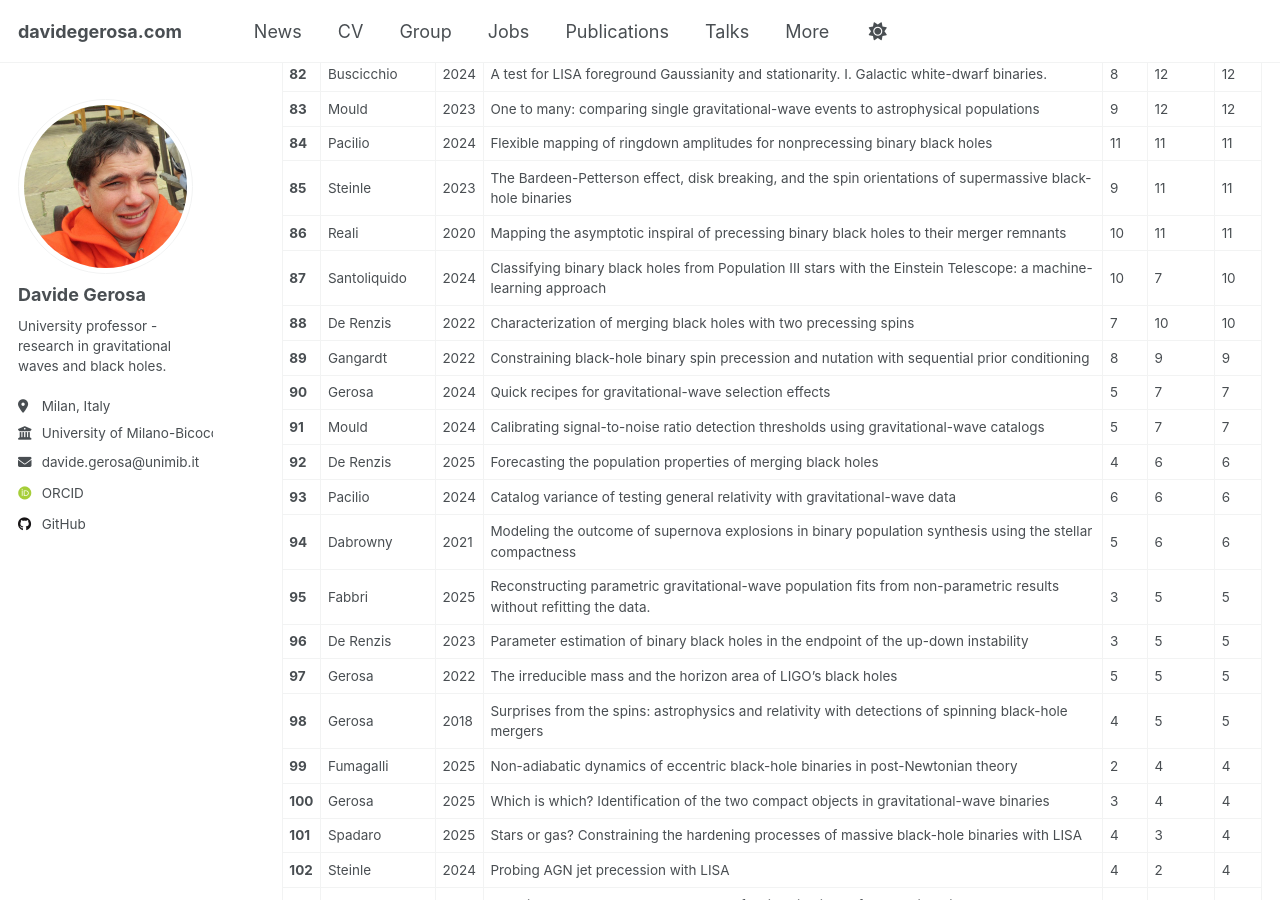
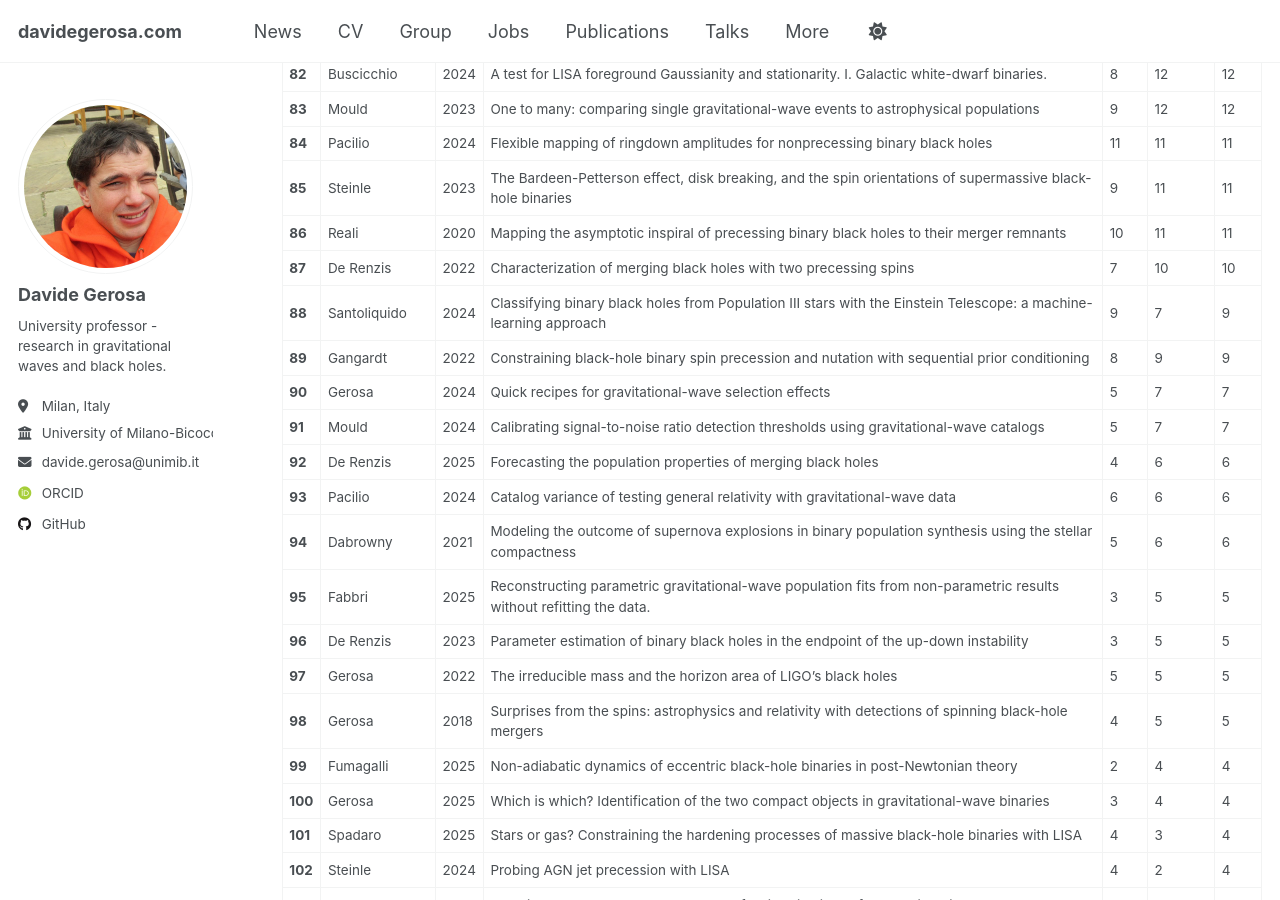
Before and after one commit to dgerosa/website, a Jekyll site: the page built from _pages/citations.md, in a window 1280 px wide and 900 px high, scrolled down 3794 px. Built offline with Jekyll 4.4.1, drawn with Linux system fonts in a browser that asks for light colours; some web fonts are replaced; some of the changed text lies outside the part shown.

Commit message:
updated from dgerosa/cv

```diff
--- a/_pages/_citations.md
+++ b/_pages/_citations.md
@@ -95,8 +95,8 @@
 | **84** | Pacilio | 2024 | Flexible mapping of ringdown amplitudes for nonprecessing binary black holes | 11 | 11 | 11 |
 | **85** | Steinle | 2023 | The Bardeen-Petterson effect, disk breaking, and the spin orientations of supermassive black-hole binaries | 9 | 11 | 11 |
 | **86** | Reali | 2020 | Mapping the asymptotic inspiral of precessing binary black holes to their merger remnants | 10 | 11 | 11 |
-| **87** | Santoliquido | 2024 | Classifying binary black holes from Population III stars with the Einstein Telescope: a machine-learning approach | 10 | 7 | 10 |
-| **88** | De Renzis | 2022 | Characterization of merging black holes with two precessing spins | 7 | 10 | 10 |
+| **87** | De Renzis | 2022 | Characterization of merging black holes with two precessing spins | 7 | 10 | 10 |
+| **88** | Santoliquido | 2024 | Classifying binary black holes from Population III stars with the Einstein Telescope: a machine-learning approach | 9 | 7 | 9 |
 | **89** | Gangardt | 2022 | Constraining black-hole binary spin precession and nutation with sequential prior conditioning | 8 | 9 | 9 |
 | **90** | Gerosa | 2024 | Quick recipes for gravitational-wave selection effects | 5 | 7 | 7 |
 | **91** | Mould | 2024 | Calibrating signal-to-noise ratio detection thresholds using gravitational-wave catalogs | 5 | 7 | 7 |
@@ -160,20 +160,20 @@
 | A&A | 4 |
 | APJ | 3 |
 | LRR | 2 |
+| PhD thesis | 1 |
+| CURJ | 1 |
+| Moriond | 1 |
+| PRR | 1 |
+| Symmetry | 1 |
+| iScience | 1 |
+| Lincei | 1 |
 | JOSS | 1 |
-| CURJ | 1 |
-| Lincei | 1 |
-| NatAstro | 1 |
-| iScience | 1 |
+| AaSSP | 1 |
 | GRG | 1 |
 | JoPCS | 1 |
+| IAU | 1 |
+| NatAstro | 1 |
 | book | 1 |
-| PRR | 1 |
-| IAU | 1 |
-| PhD thesis | 1 |
-| Moriond | 1 |
-| AaSSP | 1 |
-| Symmetry | 1 |
 
 ## Papers per arXiv category
 
```
Also changed, not shown: other parts of _pages/_citations.md (+10 -10 lines).
